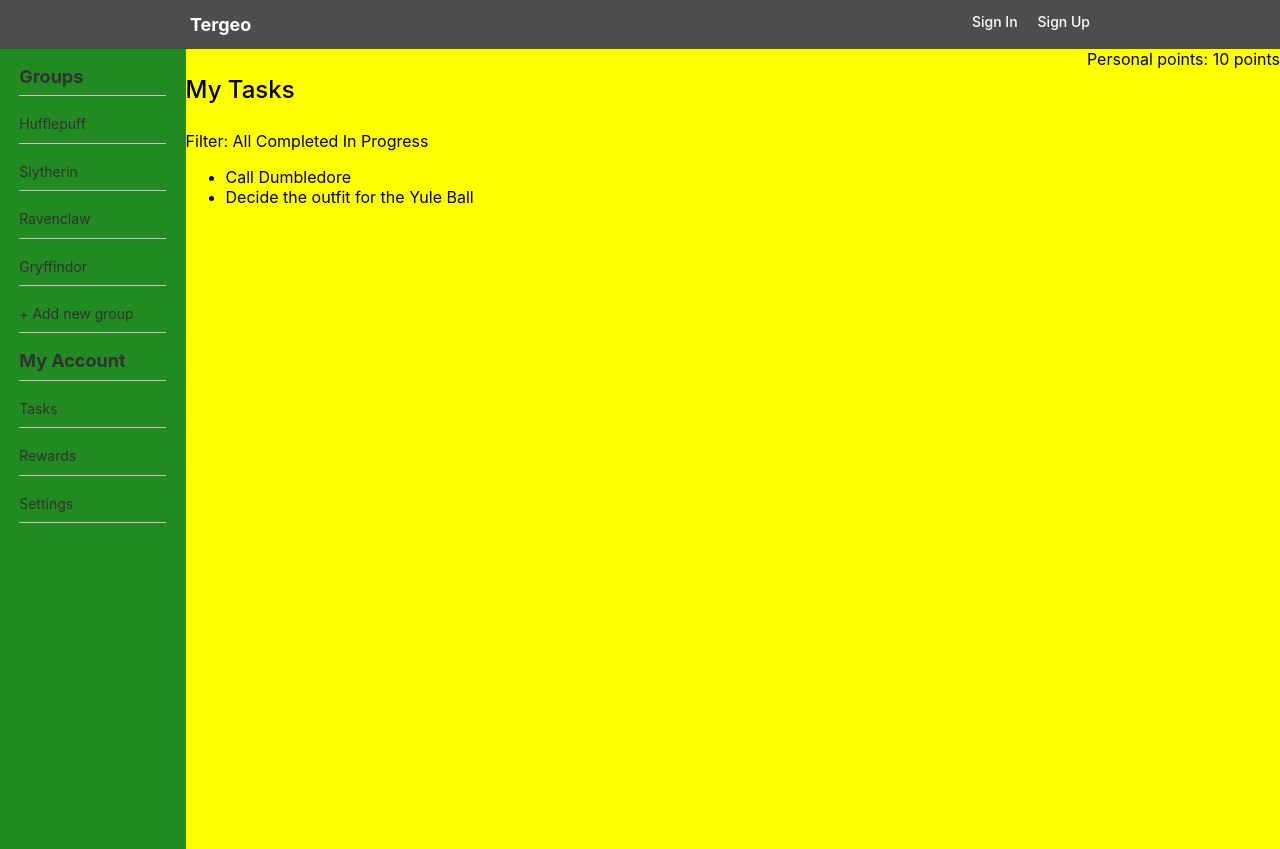
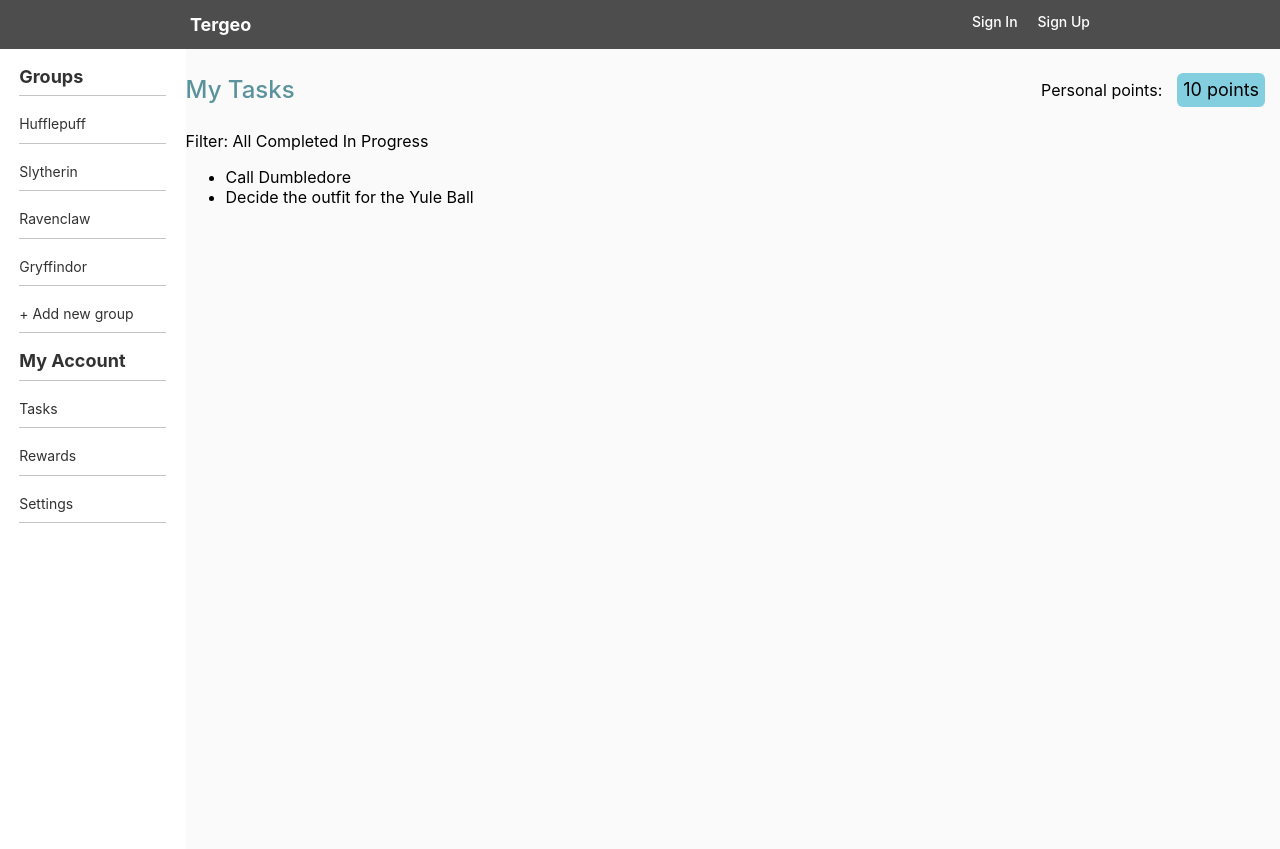
Before and after one commit to NicolePell/tergeo-typescript, a React (Create React App) app in the folder tergeo-ui/: page / in a window 1280 px wide. Built offline with nearby package versions, Linux system fonts and the light colour scheme.

Commit message:
feat(task list): task list header styling

```diff
--- a/tergeo-ui/src/App.tsx
+++ b/tergeo-ui/src/App.tsx
@@ -11,7 +11,6 @@ const Container = styled.div`
 `;
 
 const MainContent = styled.div`
-  background-color: deepskyblue;
   display: flex;
   height: 100%;
 `;
--- a/tergeo-ui/src/components/ChoreList/ChoreList.tsx
+++ b/tergeo-ui/src/components/ChoreList/ChoreList.tsx
@@ -1,10 +1,11 @@
 import React from 'react';
 import styled from 'styled-components';
-import { H3 } from '../../Typography';
+import { BodyLarge, H3 } from '../../Typography';
 
 const Container = styled.div`
-  background-color: yellow;
+  background-color: #fafafa;
   flex: 1;
+  flex-direction: row;
 `;
 
 const HeaderContainer = styled.div`
@@ -12,14 +13,46 @@ const HeaderContainer = styled.div`
   justify-content: space-between;
 `;
 
-const Header = styled(H3)``;
+const Header = styled(H3)`
+  color: #5b939c;
+`;
+
+const PointsContainer = styled.div`
+  display: flex;
+  flex-direction: row;
+  align-items: center;
+  justify-content: space-between;
+  padding: 5px;
+  margin-right: 10px;
+`;
+
+const PointsLabel = styled.div`
+  margin-right: 15px;
+`;
+
+const Points = styled.div`
+  background-color: #84CFDF;
+  display: flex;
+  border-radius: 6px;
+  padding: 2px 6px;
+  margin: 0;
+`;
+
+const PointsValue = styled(BodyLarge)`
+  margin: 0;
+`;
 
 const ChoreList = () => {
   return (
     <Container id="chore-list">
       <HeaderContainer>
         <Header>My Tasks</Header>
-        <div>Personal points: 10 points</div>
+        <PointsContainer>
+          <PointsLabel>Personal points:</PointsLabel>
+          <Points>
+            <PointsValue>10 points</PointsValue>
+          </Points>
+        </PointsContainer>
       </HeaderContainer>
       <div>Filter: All Completed In Progress</div>
       <div>
--- a/tergeo-ui/src/components/SideNav.tsx
+++ b/tergeo-ui/src/components/SideNav.tsx
@@ -3,7 +3,7 @@ import styled from 'styled-components';
 import { Body, H4 } from '../Typography';
 
 const Container = styled.div`
-  background-color: forestgreen;
+  background-color: #FFFFFF;
   flex: 0 0 11.5vw;
   padding: 0 1.5vw;
 `;
```
